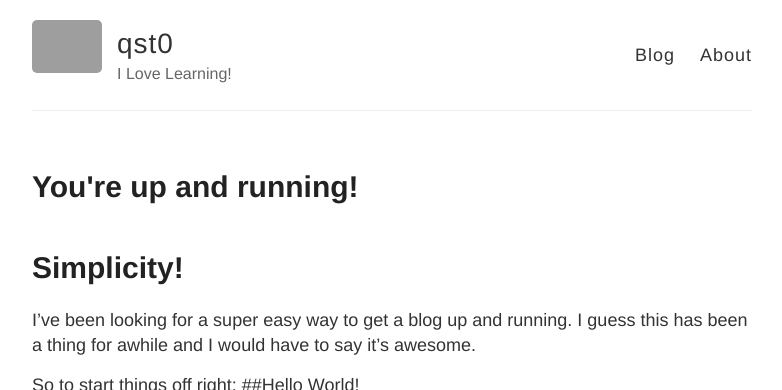
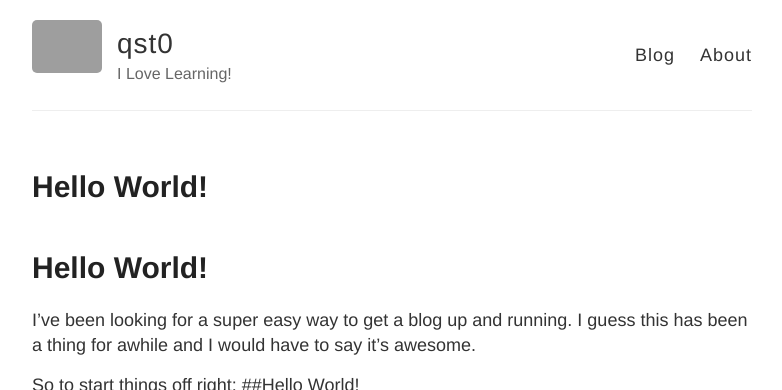
Before and after one commit to qst0/cerealize.me, a Jekyll site: the page built from _posts/2016-12-18-Hello-World.md, in a window 1280 px wide, cut to the strip 0-390 px from the top of the page. Shown: the whole strip, without its empty margins (248-1030 px from the left). Built offline with Jekyll 4.4.1, drawn with Linux system fonts in a browser that asks for light colours; comment, search, counter and statistics services are not loaded; grey boxes are pictures that could not be loaded.

Commit message:
Small changes. Need to get local dev working soon

```diff
--- a/_posts/2016-12-18-Hello-World.md
+++ b/_posts/2016-12-18-Hello-World.md
@@ -1,9 +1,9 @@
 ---
 layout: post
-title: You're up and running!
+title: Hello World!
 ---
 
-# Simplicity!
+# Hello World!
 
 I've been looking for a super easy way to get a blog up and running.
 I guess this has been a thing for awhile and I would have to say it's awesome.
```
